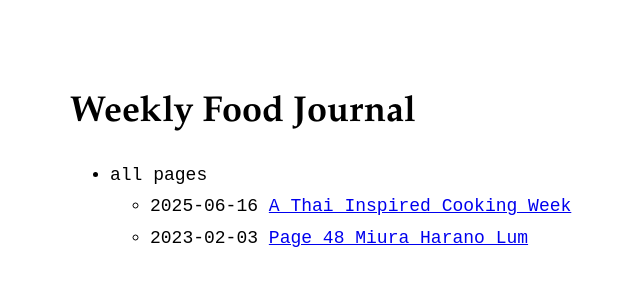
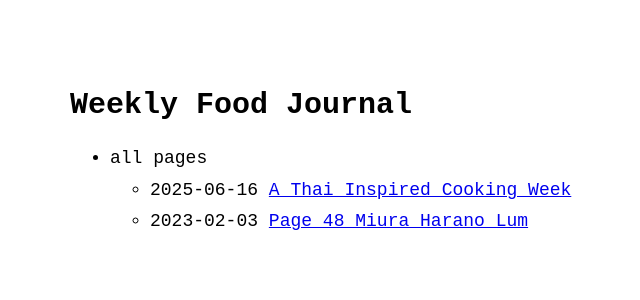
Before and after one commit to groceryshoppingisfun/weeklyfoodjournal, a Jekyll site: the page built from index.md, in a window 1280 px wide. Shown: the top 300 px of the page, without its empty margins (250-890 px from the left). Built offline with Jekyll 4.4.1, drawn with Linux system fonts in a browser that asks for light colours.

Commit message:
Update no-style-please.scss

```diff
--- a/_sass/no-style-please.scss
+++ b/_sass/no-style-please.scss
@@ -40,7 +40,7 @@ body {
 
 .post-meta { text-align: right; }
 
-h1 { font-family: Garamond; font-weight: bold}
+h1 { font-size: 30px; font-weight: bold}
 
 h2 { margin-bottom: 1rem; }
 
```
